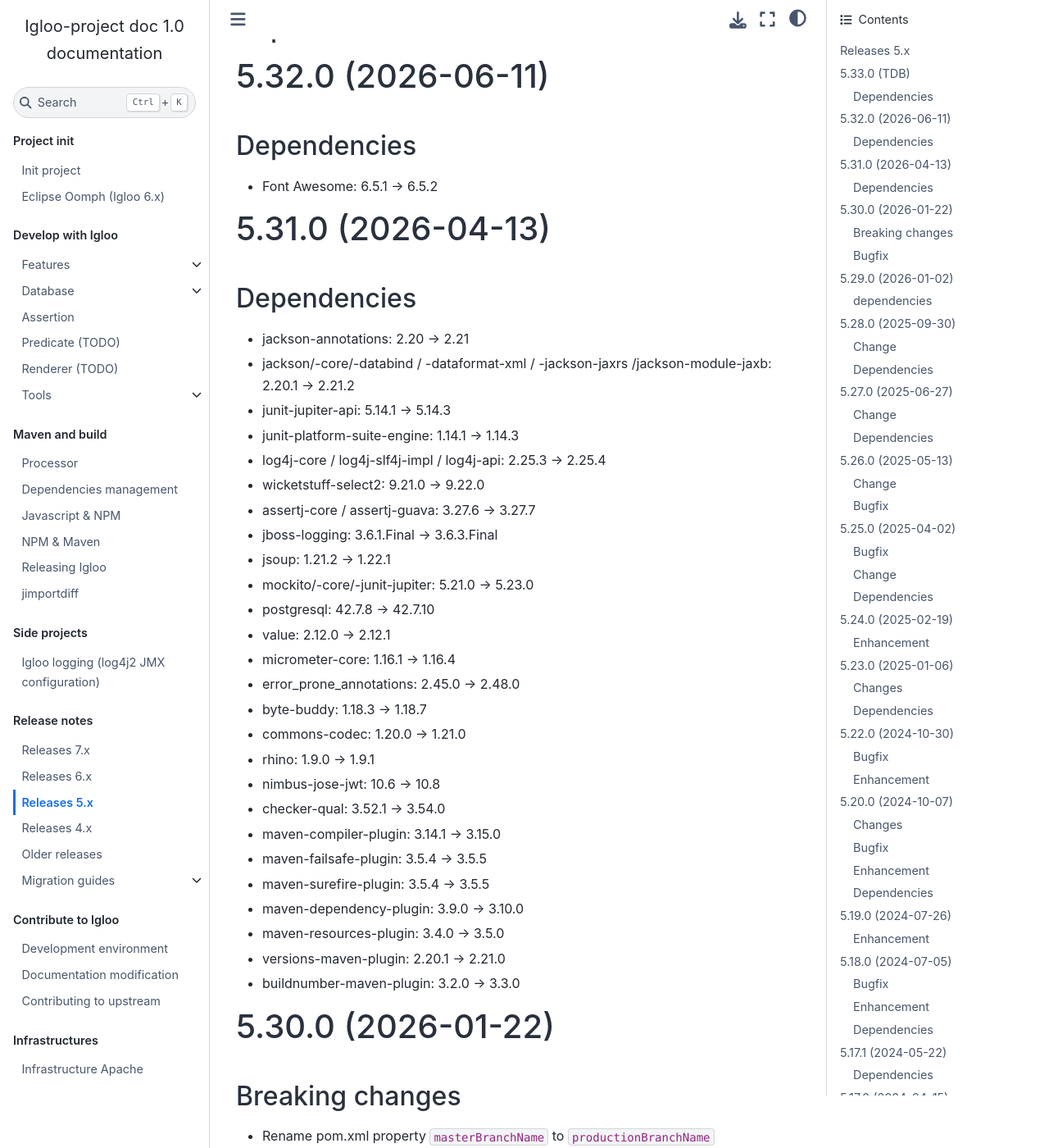
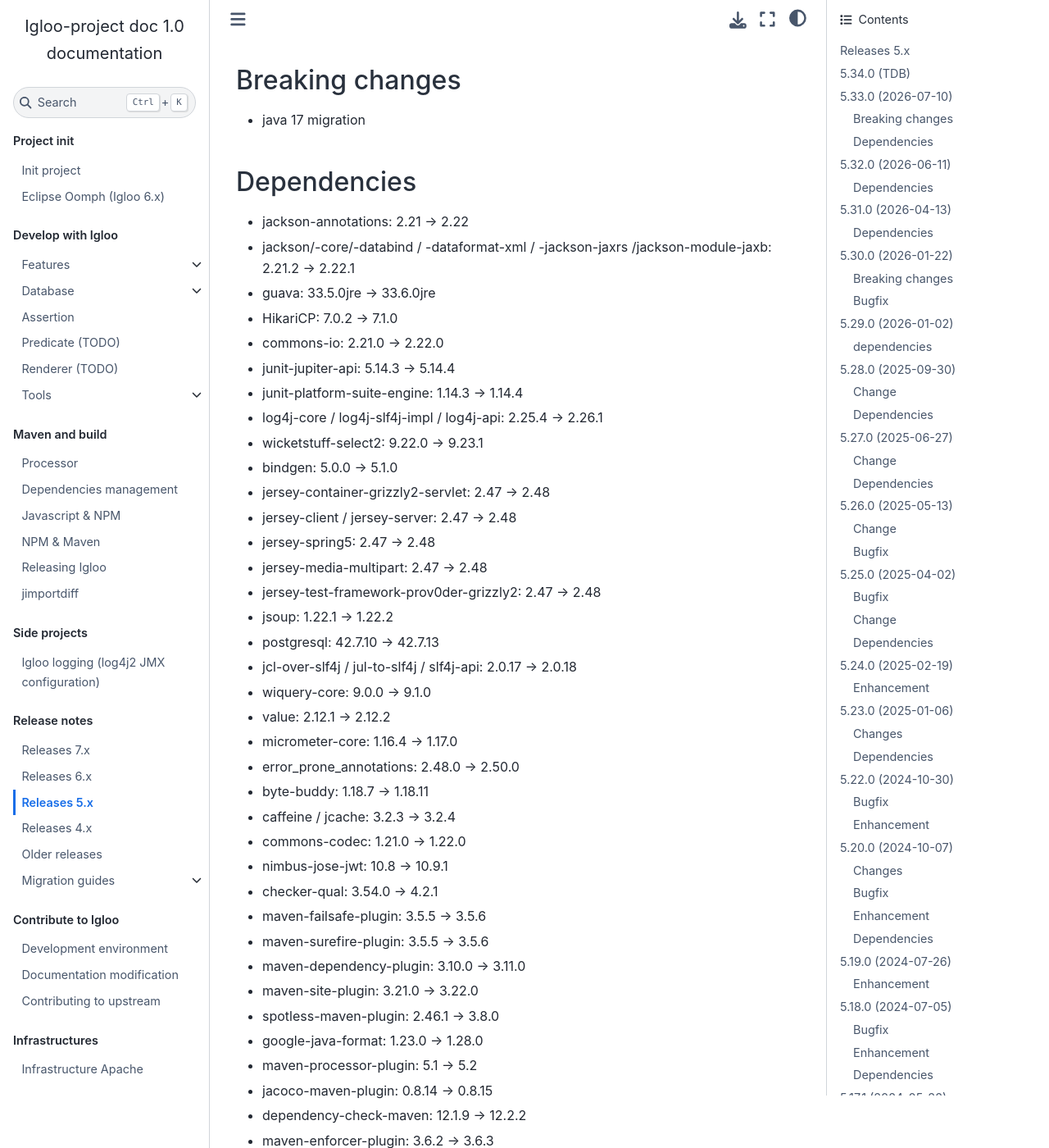
Before and after one commit to igloo-project/igloo-doc, a Sphinx documentation site: the page built from source/release-notes/releases-5.x.md, in a window 1280 px wide and 1400 px high, scrolled down 208 px. Shown: the whole window at 82% size. Built offline with Sphinx 7.4.7 and the Sphinx Book theme 1.1.4, drawn with Linux system fonts in a browser that asks for light colours; some of the changed text lies outside the part shown.

Commit message:
igloo 5.33.0

```diff
--- a/source/release-notes/releases-5.x.md
+++ b/source/release-notes/releases-5.x.md
@@ -1,10 +1,57 @@
 # Releases 5.x
+
+(v5.34.0)=
+
+# 5.34.0 (TDB)
 
 (v5.33.0)=
 
-# 5.33.0 (TDB)
+# 5.33.0 (2026-07-10)
+
+## Breaking changes
+
+* java 17 migration
 
 ## Dependencies
+
+* jackson-annotations: 2.21 -> 2.22
+* jackson/-core/-databind / -dataformat-xml / -jackson-jaxrs /jackson-module-jaxb: 2.21.2 -> 2.22.1
+* guava: 33.5.0jre -> 33.6.0jre
+* HikariCP: 7.0.2 -> 7.1.0
+* commons-io: 2.21.0 -> 2.22.0
+* junit-jupiter-api: 5.14.3 -> 5.14.4
+* junit-platform-suite-engine: 1.14.3 -> 1.14.4
+* log4j-core / log4j-slf4j-impl / log4j-api: 2.25.4 -> 2.26.1
+* wicketstuff-select2: 9.22.0 -> 9.23.1
+* bindgen: 5.0.0 -> 5.1.0
+* jersey-container-grizzly2-servlet: 2.47 -> 2.48
+* jersey-client / jersey-server: 2.47 -> 2.48
+* jersey-spring5: 2.47 -> 2.48
+* jersey-media-multipart: 2.47 -> 2.48
+* jersey-test-framework-prov0der-grizzly2: 2.47 -> 2.48
+* jsoup: 1.22.1 -> 1.22.2
+* postgresql: 42.7.10 -> 42.7.13
+* jcl-over-slf4j / jul-to-slf4j / slf4j-api: 2.0.17 -> 2.0.18
+* wiquery-core: 9.0.0 -> 9.1.0
+* value: 2.12.1 -> 2.12.2
+* micrometer-core: 1.16.4 -> 1.17.0
+* error_prone_annotations: 2.48.0 -> 2.50.0
+* byte-buddy: 1.18.7 -> 1.18.11
+* caffeine / jcache: 3.2.3 -> 3.2.4
+* commons-codec: 1.21.0 -> 1.22.0
+* nimbus-jose-jwt: 10.8 -> 10.9.1
+* checker-qual: 3.54.0 -> 4.2.1
+* maven-failsafe-plugin: 3.5.5 -> 3.5.6
+* maven-surefire-plugin: 3.5.5 -> 3.5.6
+* maven-dependency-plugin: 3.10.0 -> 3.11.0
+* maven-site-plugin: 3.21.0 -> 3.22.0
+* spotless-maven-plugin: 2.46.1 -> 3.8.0
+* google-java-format: 1.23.0 -> 1.28.0
+* maven-processor-plugin: 5.1 -> 5.2
+* jacoco-maven-plugin: 0.8.14 -> 0.8.15
+* dependency-check-maven: 12.1.9 -> 12.2.2
+* maven-enforcer-plugin: 3.6.2 -> 3.6.3
+* frontend-maven-plugin: 1.15.4 -> 2.0.1
 
 (v5.32.0)=
 
```
